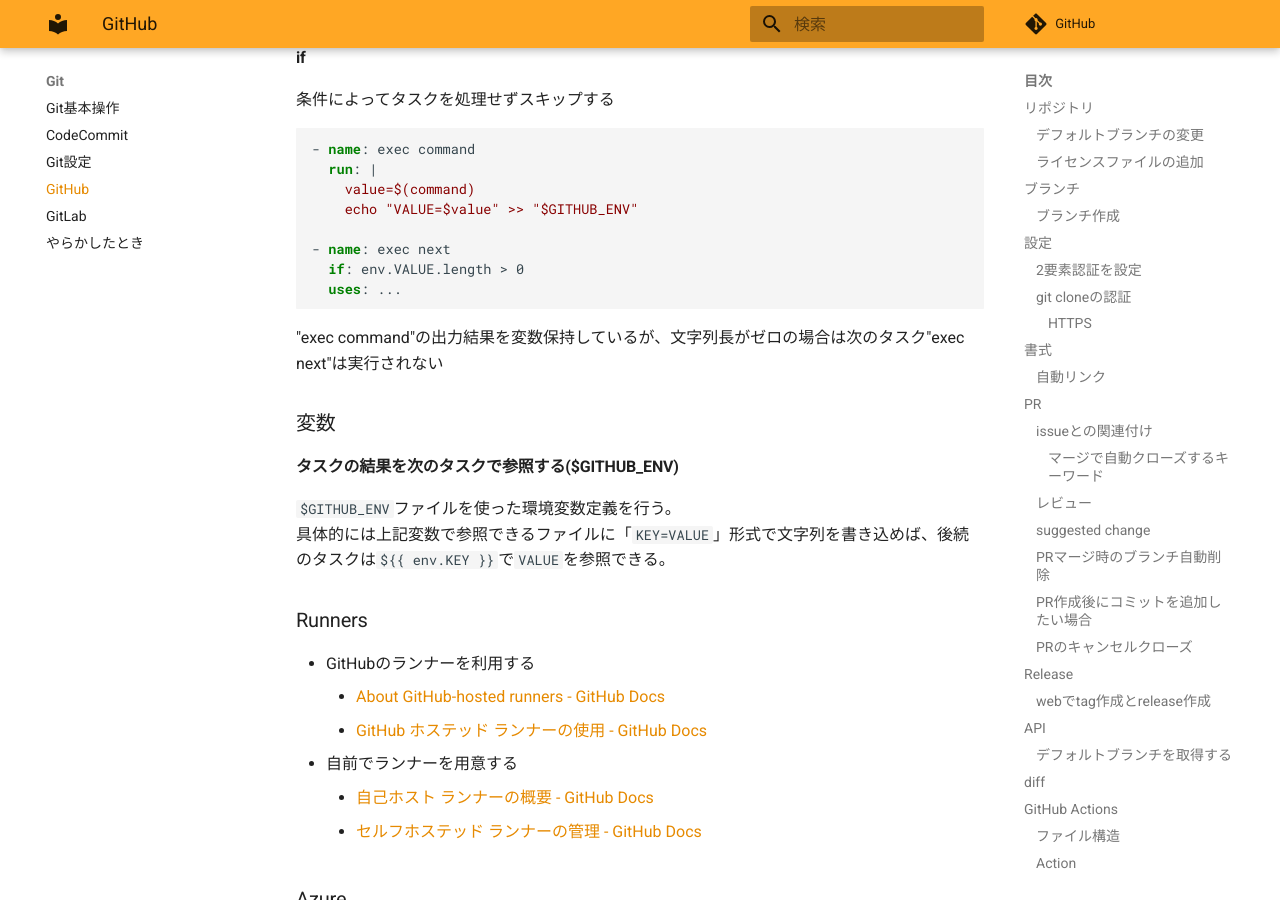
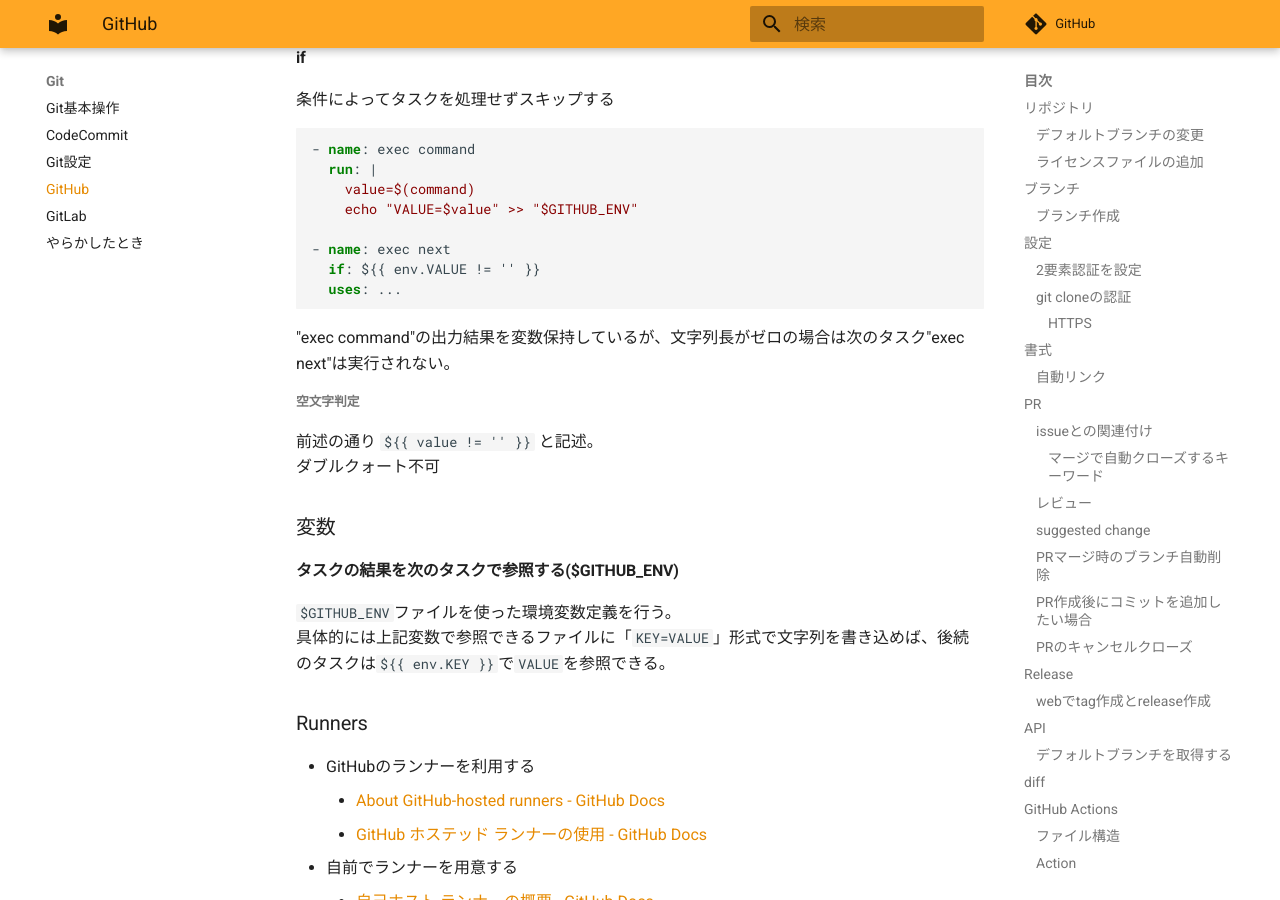
Before and after one commit to zaki-lknr/docs, an MkDocs documentation site: the page built from docs/Git/github.md, in a window 1280 px wide and 900 px high, scrolled down 6016 px. Built offline with MkDocs 1.6.1 and Material for MkDocs 9.7.7, drawn with Linux system fonts in a browser that asks for light colours; comment, search, counter and statistics services are not loaded.

Commit message:
add: git/github: GHA:空文字判定

````diff
--- a/docs/Git/github.md
+++ b/docs/Git/github.md
@@ -247,11 +247,16 @@ jobs:
     echo "VALUE=$value" >> "$GITHUB_ENV"
 
 - name: exec next
-  if: env.VALUE.length > 0
+  if: ${{ env.VALUE != '' }}
   uses: ...
 ```
 
-"exec command"の出力結果を変数保持しているが、文字列長がゼロの場合は次のタスク"exec next"は実行されない
+"exec command"の出力結果を変数保持しているが、文字列長がゼロの場合は次のタスク"exec next"は実行されない。
+
+##### 空文字判定
+
+前述の通り `${{ value != '' }}` と記述。
+ダブルクォート不可
 
 ### 変数
 
````
